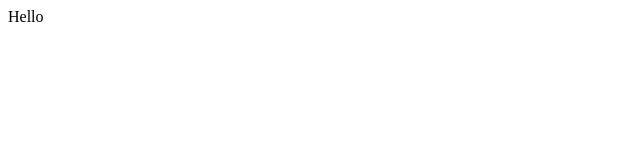
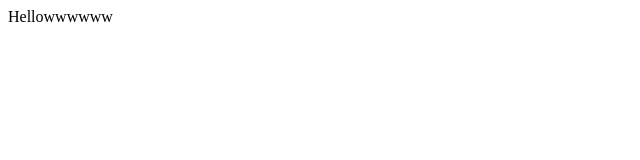
Before and after one commit to 0977361506/lession1, a plain HTML site: page index.html in a window 1280 px wide. Shown: the full height of the page, 0-640 px from the left. Drawn offline with Linux system fonts and the light colour scheme.

Commit message:
push code

```diff
--- a/index.html
+++ b/index.html
@@ -1 +1 @@
-<p>Hello</p>
+<p>Hellowwwwww</p>
```
